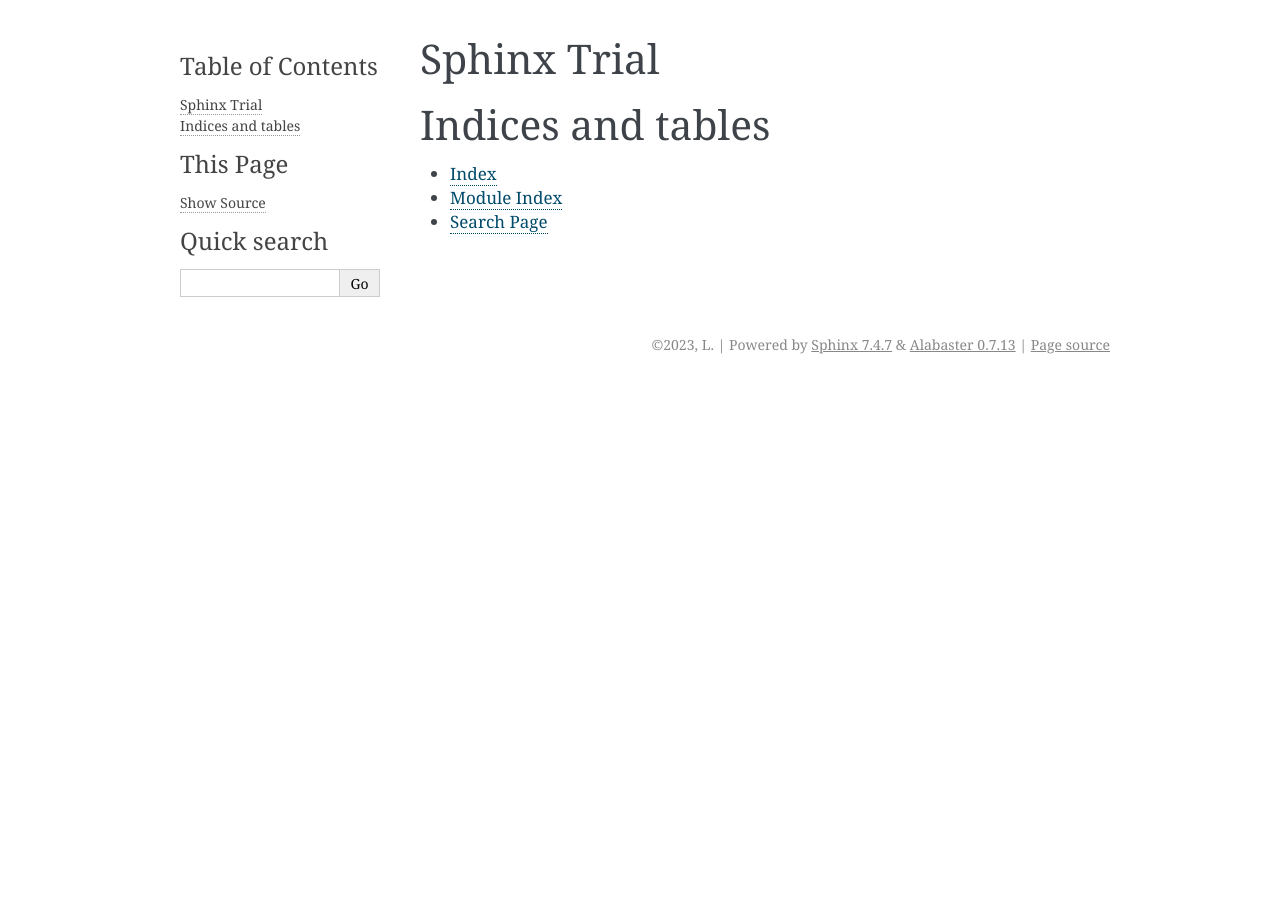
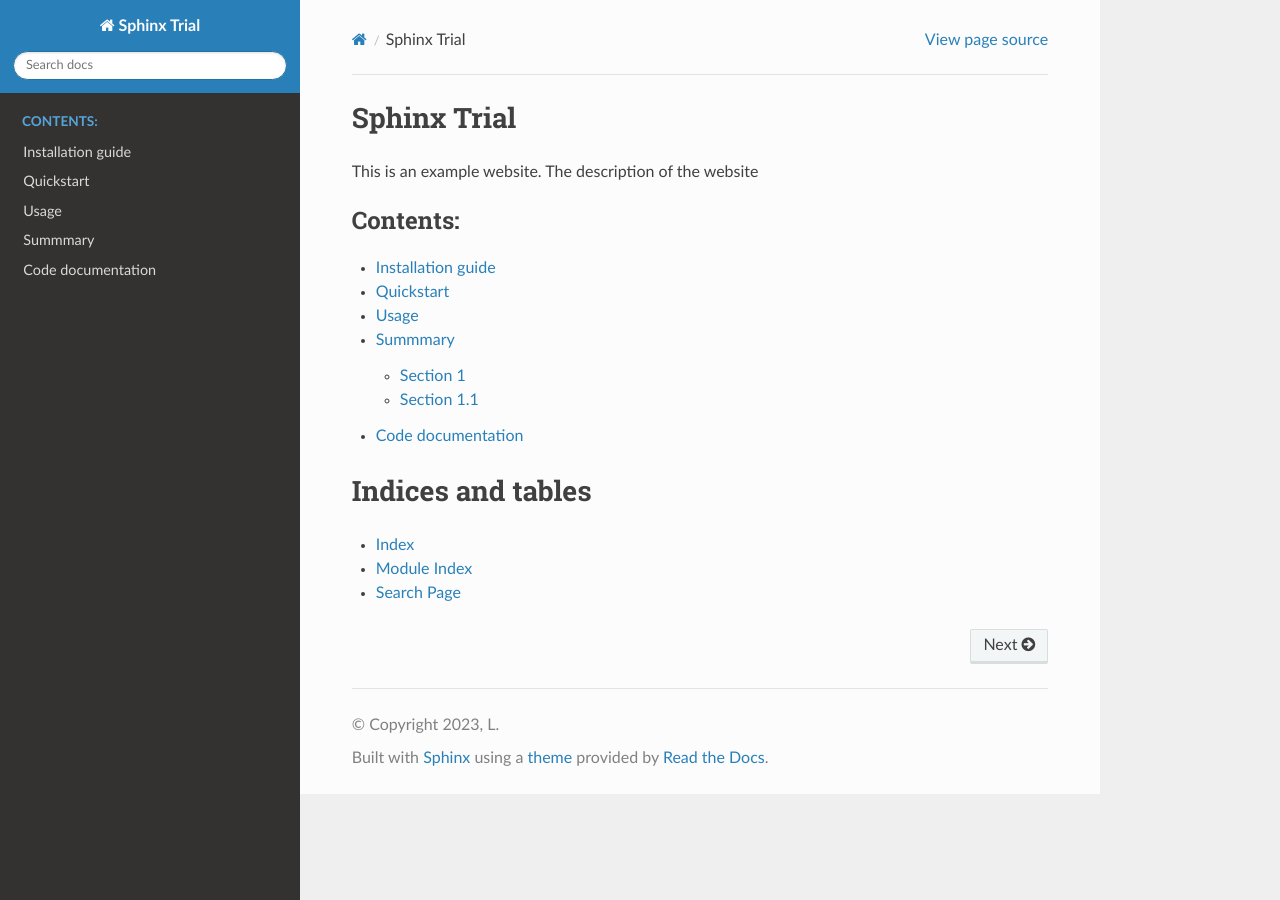
Before and after one commit to lekhapriya-dheeraj-kashyap/trial, a Sphinx documentation site: the page built from sphinx/index.rst, in a window 1280 px wide. Built offline with Sphinx 7.4.7 and the Read the Docs theme 2.0.0, drawn with Linux system fonts in a browser that asks for light colours.

Commit message:
sphinx update

```diff
--- a/sphinx/code.rst
+++ b/sphinx/code.rst
@@ -0,0 +1,5 @@
+Code documentation
+==================
+
+.. automodule:: example1
+    :members:
--- a/sphinx/conf.py
+++ b/sphinx/conf.py
@@ -10,9 +10,9 @@
 # add these directories to sys.path here. If the directory is relative to the
 # documentation root, use os.path.abspath to make it absolute, like shown here.
 #
-# import os
-# import sys
-# sys.path.insert(0, os.path.abspath('.'))
+import os
+import sys
+sys.path.insert(0, os.path.abspath('../'))
 
 
 # -- Project information -----------------------------------------------------
@@ -30,11 +30,12 @@ release = '0.0'
 # Add any Sphinx extension module names here, as strings. They can be
 # extensions coming with Sphinx (named 'sphinx.ext.*') or your custom
 # ones.
-extensions = [
-]
+extensions = ['sphinx.ext.autodoc']
 
 # Add any paths that contain templates here, relative to this directory.
 templates_path = ['_templates']
+
+source_suffix = '.rst'
 
 # List of patterns, relative to source directory, that match files and
 # directories to ignore when looking for source files.
@@ -47,7 +48,7 @@ exclude_patterns = ['_build', 'Thumbs.db', '.DS_Store']
 # The theme to use for HTML and HTML Help pages.  See the documentation for
 # a list of builtin themes.
 #
-html_theme = 'alabaster'
+html_theme = 'sphinx_rtd_theme'
 
 # Add any paths that contain custom static files (such as style sheets) here,
 # relative to this directory. They are copied after the builtin static files,
--- a/sphinx/index.rst
+++ b/sphinx/index.rst
@@ -6,10 +6,17 @@
 Sphinx Trial
 ============
 
+This is an example website. The description of the website
+
 .. toctree::
    :maxdepth: 2
    :caption: Contents:
 
+
+   installation
+   quickstart
+   usage
+   summary
    code
 
 
--- /dev/null
+++ b/sphinx/installation.rst
@@ -0,0 +1,2 @@
+Installation guide
+==================
--- /dev/null
+++ b/sphinx/quickstart.rst
@@ -0,0 +1,2 @@
+Quickstart
+==========
--- /dev/null
+++ b/sphinx/summary.rst
@@ -0,0 +1,12 @@
+Summmary
+========
+
+Summary of project
+
+Section 1
+---------
+
+More description
+
+Section 1.1
+-----------
--- /dev/null
+++ b/sphinx/usage.rst
@@ -0,0 +1,2 @@
+Usage
+=====
```
Also changed, not shown: 2 other files.
